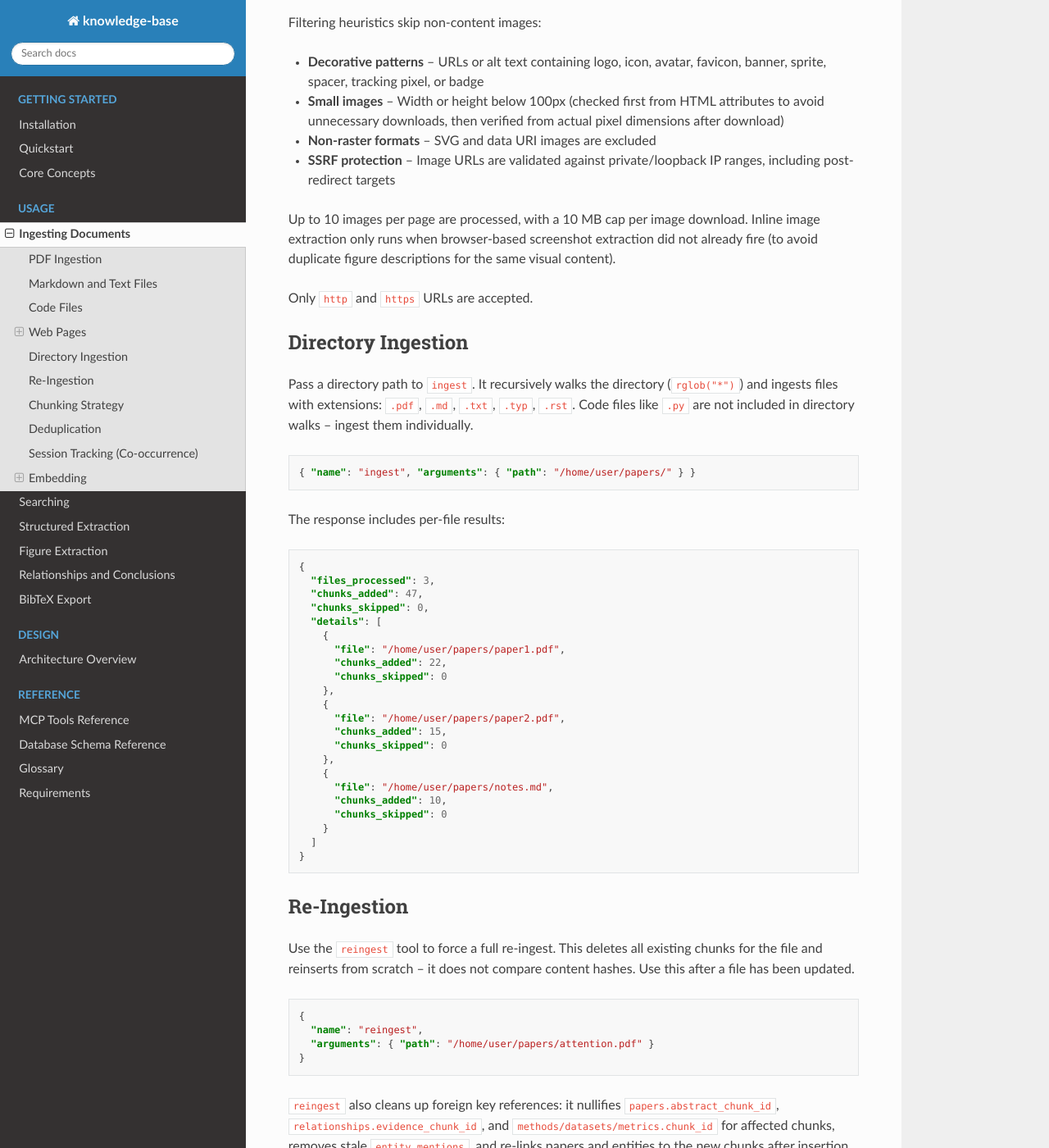
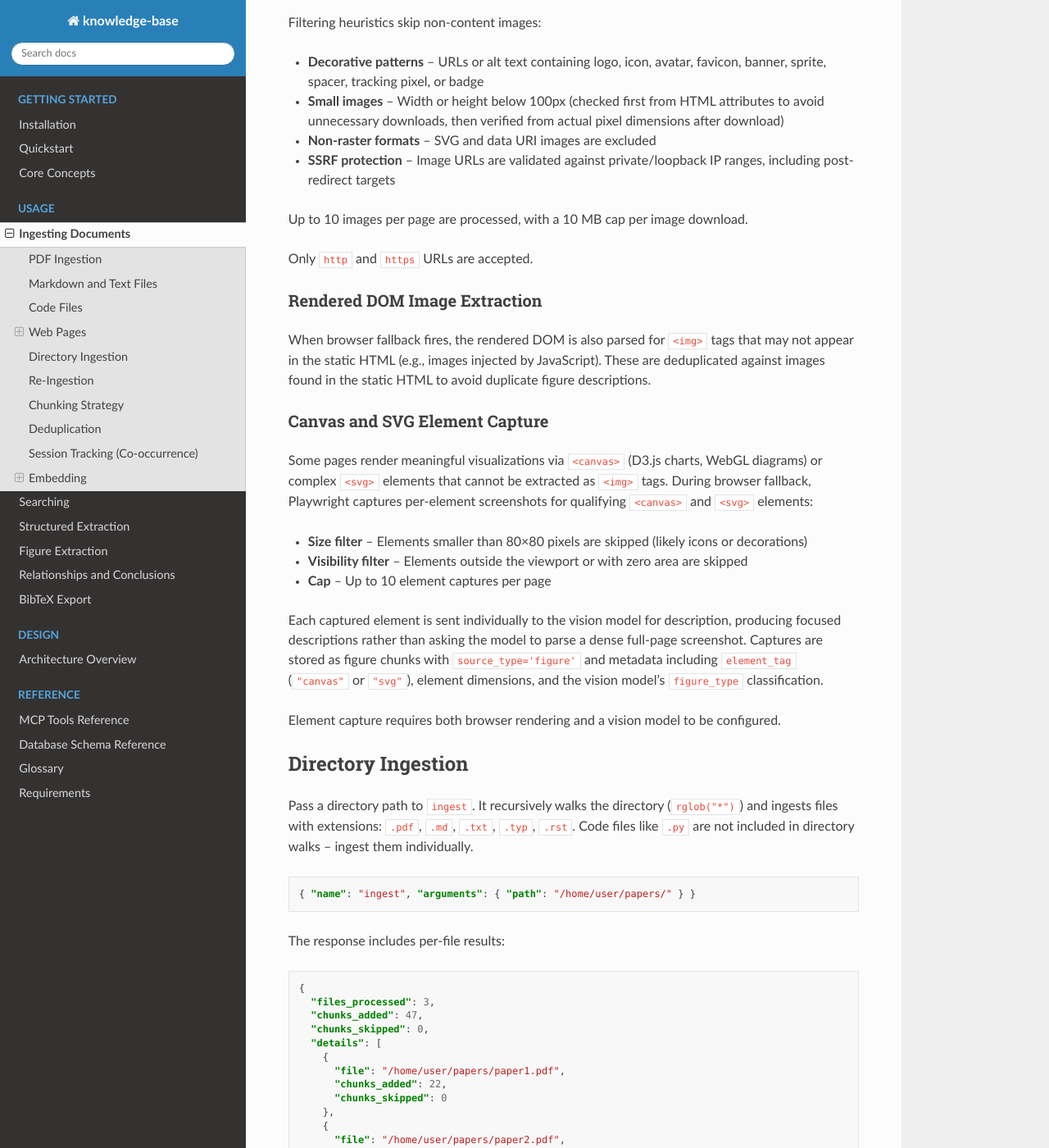
Before and after one commit to dutiona/knowledge-base, a Sphinx documentation site: the page built from docs/usage/ingesting-documents.md, in a window 1280 px wide and 1400 px high, scrolled down 1899 px. Shown: the whole window at 82% size. Built offline with Sphinx 7.4.7 and the Read the Docs theme 3.1.0, drawn with Linux system fonts in a browser that asks for light colours.

Commit message:
docs: document rendered DOM and canvas/SVG element capture
Adds subsections to ingesting-documents.md covering Phase 2 (rendered
DOM image extraction) and Phase 3 (per-element canvas/SVG capture)
including size/visibility filters, cap, and metadata fields.

Part of #132.

```diff
--- a/docs/usage/ingesting-documents.md
+++ b/docs/usage/ingesting-documents.md
@@ -68,9 +68,25 @@ Filtering heuristics skip non-content images:
 - **Non-raster formats** -- SVG and data URI images are excluded
 - **SSRF protection** -- Image URLs are validated against private/loopback IP ranges, including post-redirect targets
 
-Up to 10 images per page are processed, with a 10 MB cap per image download. Inline image extraction only runs when browser-based screenshot extraction did not already fire (to avoid duplicate figure descriptions for the same visual content).
+Up to 10 images per page are processed, with a 10 MB cap per image download.
 
 Only `http` and `https` URLs are accepted.
+
+### Rendered DOM Image Extraction
+
+When browser fallback fires, the rendered DOM is also parsed for `<img>` tags that may not appear in the static HTML (e.g., images injected by JavaScript). These are deduplicated against images found in the static HTML to avoid duplicate figure descriptions.
+
+### Canvas and SVG Element Capture
+
+Some pages render meaningful visualizations via `<canvas>` (D3.js charts, WebGL diagrams) or complex `<svg>` elements that cannot be extracted as `<img>` tags. During browser fallback, Playwright captures per-element screenshots for qualifying `<canvas>` and `<svg>` elements:
+
+- **Size filter** -- Elements smaller than 80×80 pixels are skipped (likely icons or decorations)
+- **Visibility filter** -- Elements outside the viewport or with zero area are skipped
+- **Cap** -- Up to 10 element captures per page
+
+Each captured element is sent individually to the vision model for description, producing focused descriptions rather than asking the model to parse a dense full-page screenshot. Captures are stored as figure chunks with `source_type='figure'` and metadata including `element_tag` (`"canvas"` or `"svg"`), element dimensions, and the vision model's `figure_type` classification.
+
+Element capture requires both browser rendering and a vision model to be configured.
 
 ## Directory Ingestion
 
```
